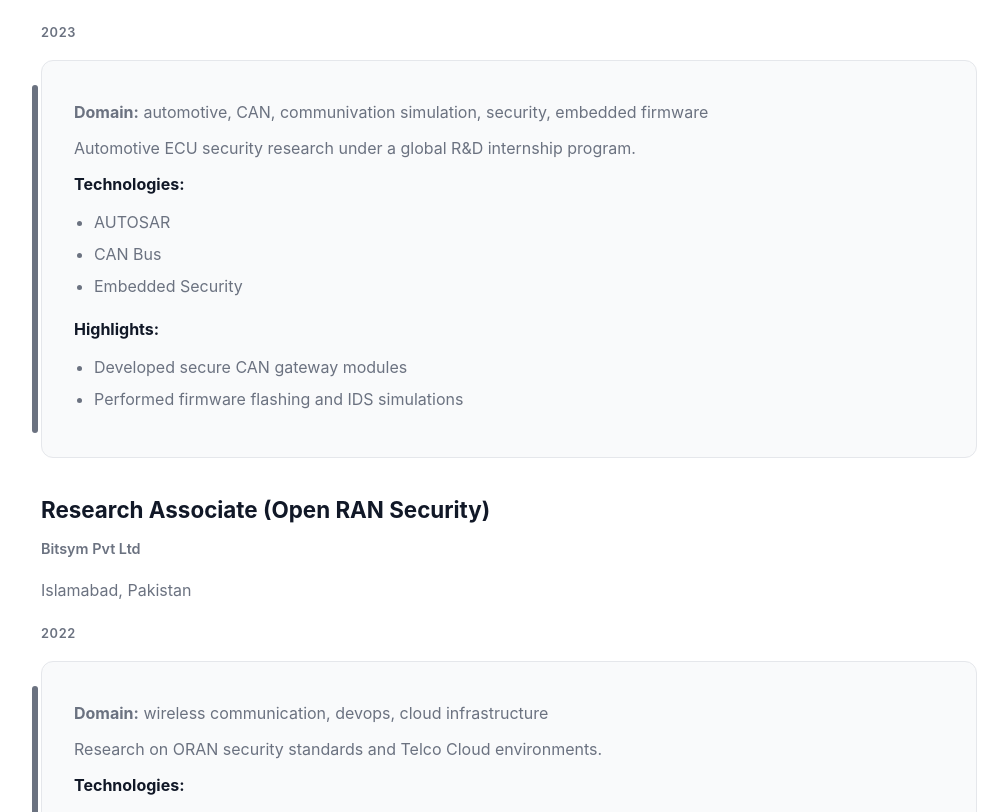
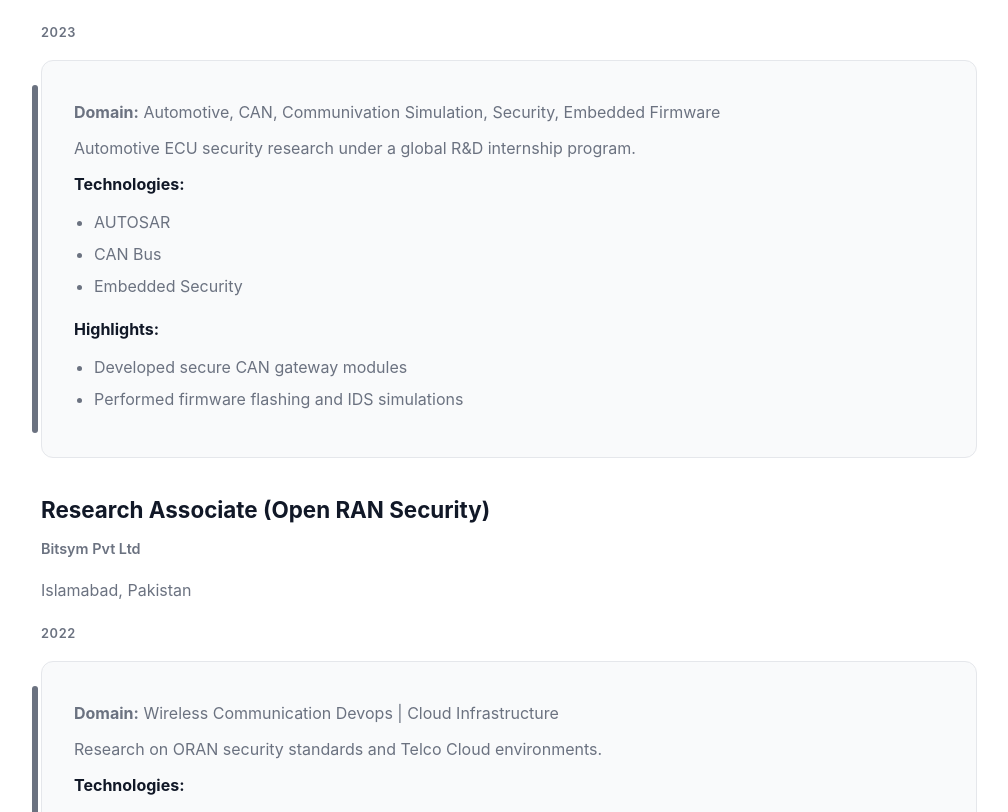
Before and after one commit to bilal-ismail/bilal-ismail.github.io, a Jekyll site: the page built from work.md, in a window 1280 px wide and 1400 px high, scrolled down 1462 px. Shown: the part 158-970 px from the top of the window, without its empty margins (131-1139 px from the left). Built offline with Jekyll 4.4.1, drawn with Linux system fonts in a browser that asks for light colours; some of the changed text lies outside the part shown.

Commit message:
Update work.yml

```diff
--- a/_data/work.yml
+++ b/_data/work.yml
@@ -3,7 +3,7 @@
   location: Karachi, Pakistan
   start: 2024
   finish: 2024
-  domain: support, troubleshooting, compliance
+  domain: Support | Troubleshooting | compliance
   summary: Tier-1 IT and compliance support for Walmart.com in a 24/7 enterprise environment.
   technologies:
   - Incident Management
@@ -19,7 +19,7 @@
   location: Islamabad, Pakistan
   start: 2024
   finish: 2024
-  domain: network-OS, research, deployments, networking
+  domain: Network-OS | Research | Deployments | Networking
   summary: Enterprise datacenter and research-focused networking, automation, and kernel-level experimentation for SONiC NOS.
   technologies:
   - OSPF
@@ -36,7 +36,7 @@
   location: Yokkaichi, Japan
   start: 2023
   finish: 2023
-  domain: automotive, CAN, communivation simulation, security, embedded firmware
+  domain: Automotive, CAN, Communivation Simulation, Security, Embedded Firmware
   summary: Automotive ECU security research under a global R&D internship program.
   technologies:
   - AUTOSAR
@@ -52,7 +52,7 @@
   location: Rawalpindi, Pakistan
   start: 2022
   finish: 2023
-  domain: security
+  domain: Pen-Testing | Reverse Engineering | Malware Analysis | Cloud
   summary: Offensive and defensive security engagements for client environments.
   technologies:
   - Nmap
@@ -69,7 +69,7 @@
   location: Islamabad, Pakistan
   start: 2022
   finish: 2022
-  domain: wireless communication, devops, cloud infrastructure
+  domain: Wireless Communication  Devops | Cloud Infrastructure
   summary: Research on ORAN security standards and Telco Cloud environments.
   technologies:
   - ORAN
@@ -85,7 +85,7 @@
   location: Islamabad, Pakistan
   start: 2019
   finish: 2022
-  domain: communication
+  domain: RTOS | Concurrent Applications | Operating Systems | Avionics | Information Management
   summary: Secure, low-latency distributed systems for avionics and real-time environments.
   technologies:
   - TCP/UDP
```
